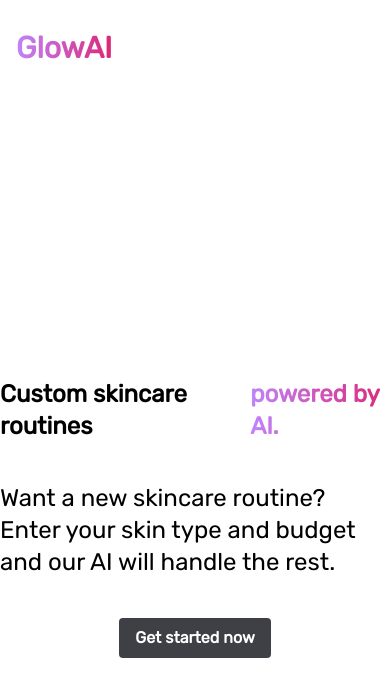
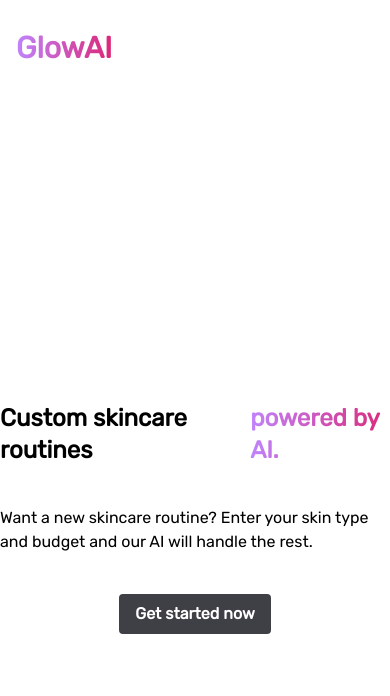
Before and after one commit to NavSudheer/GlowAI, a Next.js app: page / in a window 390 px wide. Shown: the top 696 px of the page. Built offline with nearby package versions, Linux system fonts and the light colour scheme.

Commit message:
update mobile responsivness

```diff
--- a/pages/index.js
+++ b/pages/index.js
@@ -25,16 +25,16 @@ export default function Home() {
       <Navbar />
       <div className="flex flex-col min-h-screen justify-center items-center">
         <div className="flex flex-row justify-center items-center">
-          <h1 className="font-extrabold text-2xl bg-clip-text md:text-7xl sm:text-6xl">
+          <h1 className="font-extrabold text-2xl bg-clip-text md:text-5xl sm:text-1xl">
             Custom skincare routines&#160;
           </h1>
-          <h1 className="font-extrabold text-transparent text-2xl bg-clip-text bg-gradient-to-r from-purple-400 to-pink-600 md:text-5xl sm:text-4xl">
+          <h1 className="font-extrabold text-transparent text-2xl bg-clip-text bg-gradient-to-r from-purple-400 to-pink-600 md:text-5xl sm:text-1xl">
             powered by AI.
           </h1>
           {/* <h1 className="text-8xl ml-5">🧖🏻‍♀️</h1> */}
         </div>
         <div className="flex flex-col items-center">
-          <h2 className="flex flex-col items-center justify-center mt-10 md:text-2xl sm:text-2xl text-2xl">
+          <h2 className="flex flex-col items-center justify-center mt-10 md:text-2xl sm:text-1xl text-1xl">
             Want a new skincare routine? Enter your skin type and budget and our
             AI will handle the rest.
           </h2>
```
